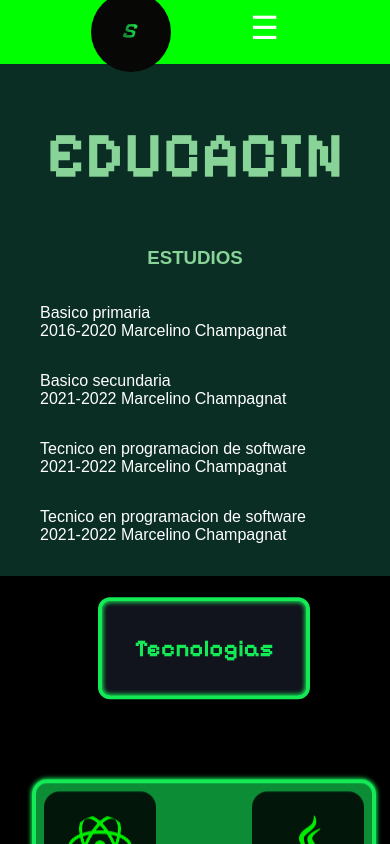
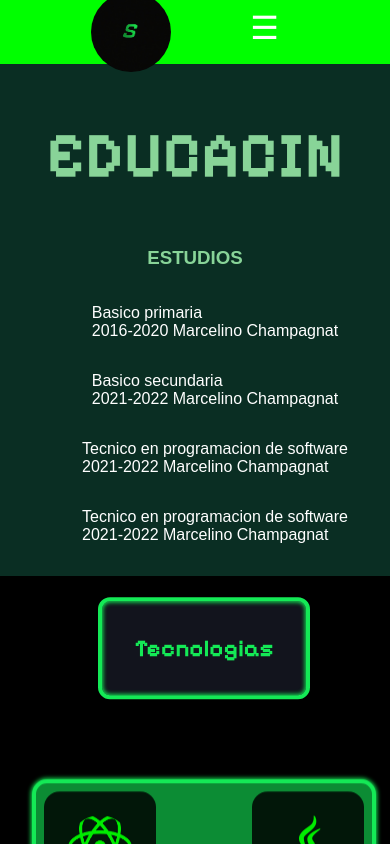
Before and after one commit to sarchiandres/portafolio-andres-sarchi, a React (Vite) app: page /Skills in a window 390 px wide. Built offline with nearby package versions, Linux system fonts and the light colour scheme; a web font is replaced by a local one.

Commit message:
se hacen cambios en el responsive

```diff
--- a/src/components/pages/skills/Skills.css
+++ b/src/components/pages/skills/Skills.css
@@ -39,13 +39,15 @@ section{
     text-align: center;
     background-color:#0A2E23;
 }
-.li, .inglish, .skillSocials {
-    width: 100%;
-    max-width: 100vw;
-    box-sizing: border-box;
-    margin: 1rem 0;
-    color: white;
+.skill {
+    width: 100%; /* Ocupa todo el ancho disponible */
+    max-width: 100vw; /* Evita que se desborde */
+    box-sizing: border-box; /* Incluye el padding y border en el tamaño total */
+    text-align: center; /* Opcional: Centra el texto */
+    word-wrap: break-word; /* Evita que el texto largo cause desbordamiento */
+    overflow-wrap: break-word;
 }
+
 @media(max-width: 852px){
     .fooS{
         flex-wrap: wrap;
```
